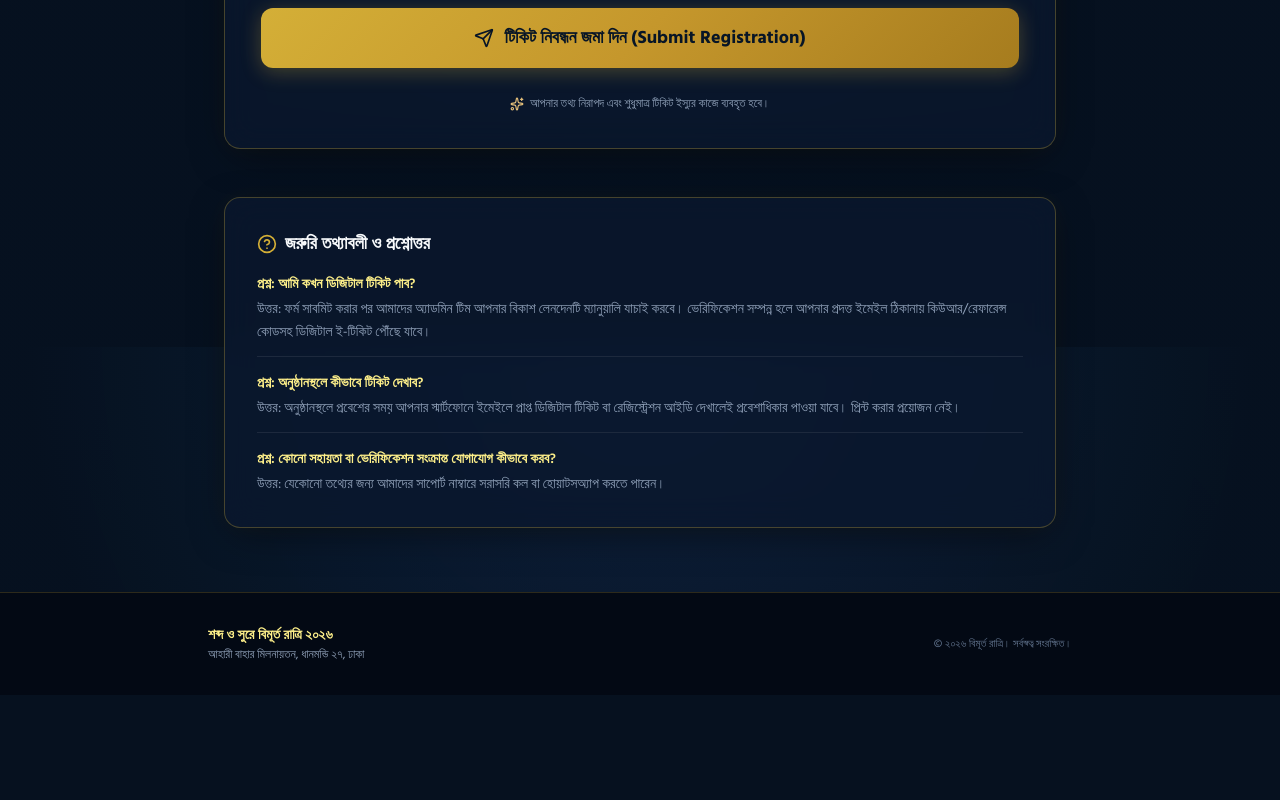
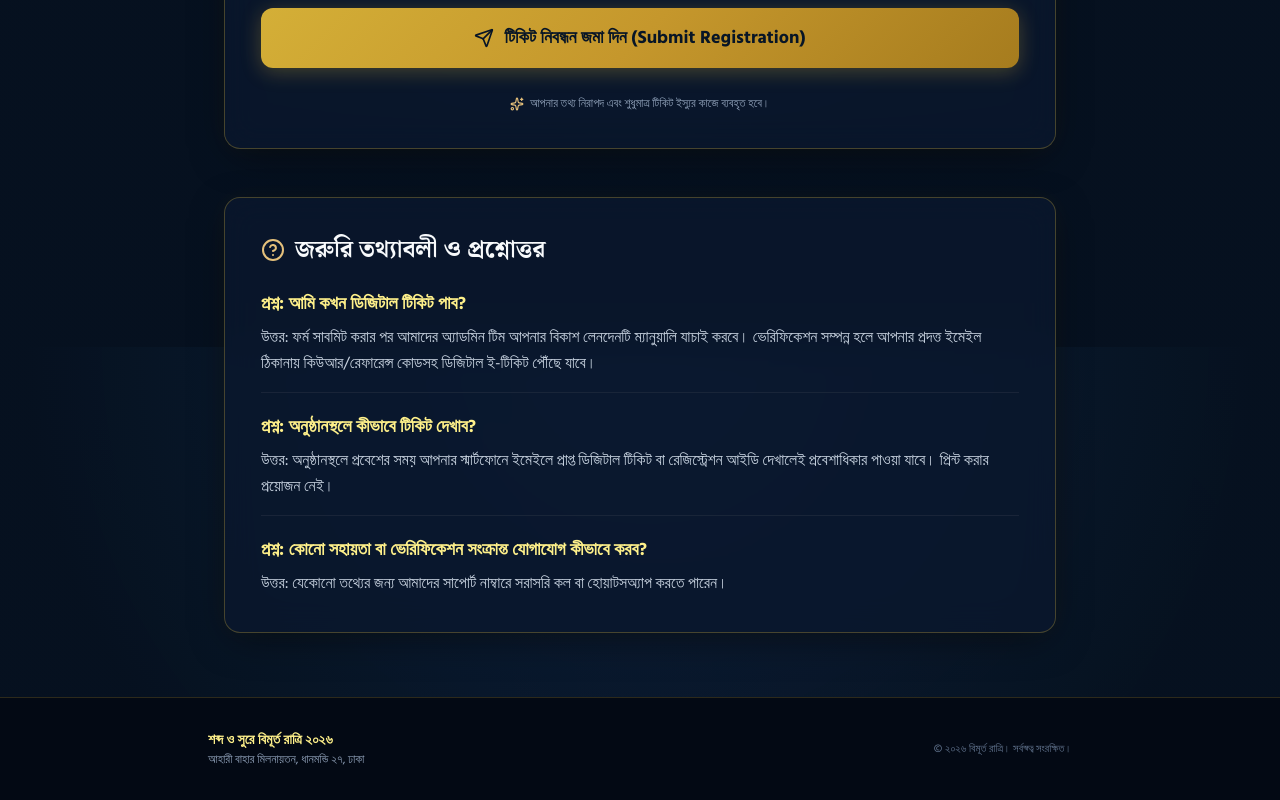
Before and after one commit to metakave/dsectors-ticket, a Next.js app: page / in a window 1280 px wide. Shown: the part 2053-2853 px from the top of the page. Before the commit the page ends 2748 px from the top, so only its background shows below. Built offline with nearby package versions, Linux system fonts and the light colour scheme; no server answers.

Commit message:
style: increase FAQ section font size for enhanced readability

```diff
--- a/src/app/page.tsx
+++ b/src/app/page.tsx
@@ -42,36 +42,38 @@ export default function Home() {
           <RegistrationForm />
 
           {/* 5. Frequently Asked Questions (FAQ) & Guidelines */}
-          <div className="mt-12 gold-card rounded-2xl p-6 sm:p-8 border border-[#d4af37]/25 bg-[#071526]/80">
-            <div className="flex items-center gap-2 text-[#d4af37] mb-4">
-              <HelpCircle className="w-5 h-5" />
-              <h3 className="text-lg font-bold text-[#f8fafc]">জরুরি তথ্যাবলী ও প্রশ্নোত্তর</h3>
+          <div className="mt-12 gold-card rounded-2xl p-6 sm:p-9 border border-[#d4af37]/30 bg-[#071526]/85 shadow-xl">
+            <div className="flex items-center gap-2.5 text-[#d4af37] mb-6">
+              <HelpCircle className="w-6 h-6 text-[#e5c07b]" />
+              <h3 className="text-xl sm:text-2xl font-serif-bn font-bold text-[#f8fafc]">
+                জরুরি তথ্যাবলী ও প্রশ্নোত্তর
+              </h3>
             </div>
 
-            <div className="space-y-4 text-xs sm:text-sm text-slate-300">
-              <div className="border-b border-slate-800 pb-3">
-                <p className="font-semibold text-[#fef08a] mb-1">
-                  প্রশ্ন: আমি কখন ডিজিটাল টিকিট পাব?
+            <div className="space-y-5 text-sm sm:text-base text-slate-200">
+              <div className="border-b border-slate-800/80 pb-4">
+                <p className="font-bold text-[#fef08a] text-base sm:text-lg mb-1.5 flex items-center gap-2">
+                  <span>প্রশ্ন: আমি কখন ডিজিটাল টিকিট পাব?</span>
                 </p>
-                <p className="text-slate-400 leading-relaxed">
+                <p className="text-slate-300 text-sm sm:text-base leading-relaxed">
                   উত্তর: ফর্ম সাবমিট করার পর আমাদের অ্যাডমিন টিম আপনার বিকাশ লেনদেনটি ম্যানুয়ালি যাচাই করবে। ভেরিফিকেশন সম্পন্ন হলে আপনার প্রদত্ত ইমেইল ঠিকানায় কিউআর/রেফারেন্স কোডসহ ডিজিটাল ই-টিকিট পৌঁছে যাবে।
                 </p>
               </div>
 
-              <div className="border-b border-slate-800 pb-3">
-                <p className="font-semibold text-[#fef08a] mb-1">
-                  প্রশ্ন: অনুষ্ঠানস্থলে কীভাবে টিকিট দেখাব?
+              <div className="border-b border-slate-800/80 pb-4">
+                <p className="font-bold text-[#fef08a] text-base sm:text-lg mb-1.5 flex items-center gap-2">
+                  <span>প্রশ্ন: অনুষ্ঠানস্থলে কীভাবে টিকিট দেখাব?</span>
                 </p>
-                <p className="text-slate-400 leading-relaxed">
+                <p className="text-slate-300 text-sm sm:text-base leading-relaxed">
                   উত্তর: অনুষ্ঠানস্থলে প্রবেশের সময় আপনার স্মার্টফোনে ইমেইলে প্রাপ্ত ডিজিটাল টিকিট বা রেজিস্ট্রেশন আইডি দেখালেই প্রবেশাধিকার পাওয়া যাবে। প্রিন্ট করার প্রয়োজন নেই।
                 </p>
               </div>
 
               <div>
-                <p className="font-semibold text-[#fef08a] mb-1">
-                  প্রশ্ন: কোনো সহায়তা বা ভেরিফিকেশন সংক্রান্ত যোগাযোগ কীভাবে করব?
+                <p className="font-bold text-[#fef08a] text-base sm:text-lg mb-1.5 flex items-center gap-2">
+                  <span>প্রশ্ন: কোনো সহায়তা বা ভেরিফিকেশন সংক্রান্ত যোগাযোগ কীভাবে করব?</span>
                 </p>
-                <p className="text-slate-400 leading-relaxed">
+                <p className="text-slate-300 text-sm sm:text-base leading-relaxed">
                   উত্তর: যেকোনো তথ্যের জন্য আমাদের সাপোর্ট নাম্বারে সরাসরি কল বা হোয়াটসঅ্যাপ করতে পারেন।
                 </p>
               </div>
```
